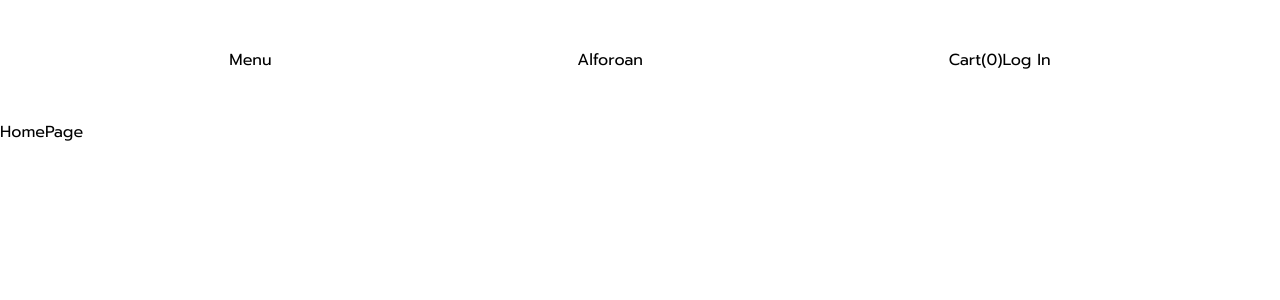
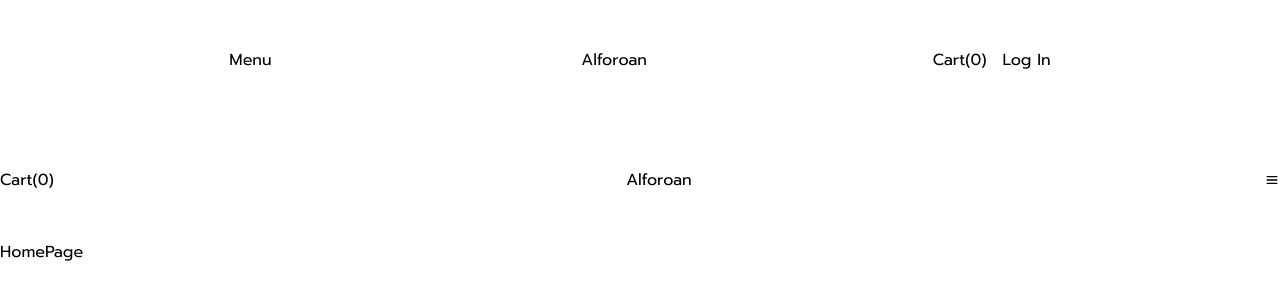
Before and after one commit to Alforoan/products, a React (Create React App) app: page / in a window 1280 px wide. Shown: the top 300 px of the page. Built offline with nearby package versions, Linux system fonts and the light colour scheme.

Commit message:
add mobileview.jsx for media query

```diff
--- a/src/App.tsx
+++ b/src/App.tsx
@@ -6,11 +6,13 @@
 import Products from "./pages/ProductsPage";
 import Cart from "./pages/CartPage";
 import Login from "./pages/LoginPage";
+import MobileView from "./components/MobileView";
 
 function App() {
   return (
     <>
       <Navbar />
+      <MobileView />
       <Routes>
         <Route path="/" element={<Home />} />
         <Route path="/about" element={<About />} />
--- /dev/null
+++ b/src/components/MobileView.jsx
@@ -0,0 +1,23 @@
+import React from "react";
+import { Link } from "react-router-dom";
+import { BiMenu } from "react-icons/bi";
+
+function MobileView() {
+  return (
+    <section className=" py-12 ">
+      <div className="flex m-auto justify-between mobile:w-11/12 ">
+        <Link className="" to="/cart">
+          Cart(0)
+        </Link>
+        <Link className="" to="/">
+          Alforoan
+        </Link>
+        <button type="button">
+          <BiMenu />
+        </button>
+      </div>
+    </section>
+  );
+}
+
+export default MobileView;
--- a/src/components/Navbar.jsx
+++ b/src/components/Navbar.jsx
@@ -1,20 +1,24 @@
 import React from "react";
-import { links } from "../utils/links";
+
 import { Link } from "react-router-dom";
-import CartPage from "../pages/CartPage";
-import Login from "../pages/LoginPage";
 
 function Navbar() {
   return (
-    <section className=" py-12  ">
-      <div className="flex m-auto justify-between desktop:w-8/12 tablet:w-9/12 mobile:w-11/12">
+    <section className=" py-12 mobile:hidden">
+      <div className="flex m-auto justify-between desktop:w-8/12 tablet:w-10/12 ">
         <button type="button" className="px-4">
           Menu
         </button>
-        <Link to="/">Alforoan</Link>
+        <Link className="pl-6 " to="/">
+          Alforoan
+        </Link>
         <div className="px-4 flex">
-          <Link to="/cart">Cart(0)</Link>
-          <Link to="/login">Log In</Link>
+          <Link className="pr-2" to="/cart">
+            Cart(0)
+          </Link>
+          <Link className="pl-2" to="/login">
+            Log In
+          </Link>
         </div>
       </div>
     </section>
--- a/tailwind.config.js
+++ b/tailwind.config.js
@@ -2,13 +2,13 @@
 
 /** @type {import('tailwindcss').Config} */
 module.exports = {
-  content: ["./src/**/*.{jsx,ts,tsx,js}", "./public/index.html"],
+  content: ["./src/**/*.{js,jsx,ts,tsx}", "./public/index.html"],
   theme: {
     extend: {
       screens: {
         desktop: "1280px",
-        tablet: "640px",
-        mobile: "360px",
+        tablet: { min: "680px", max: "1279px" },
+        mobile: { min: "360px", max: "679px" },
       },
       colors: {
         primary: "lightgray",
```
